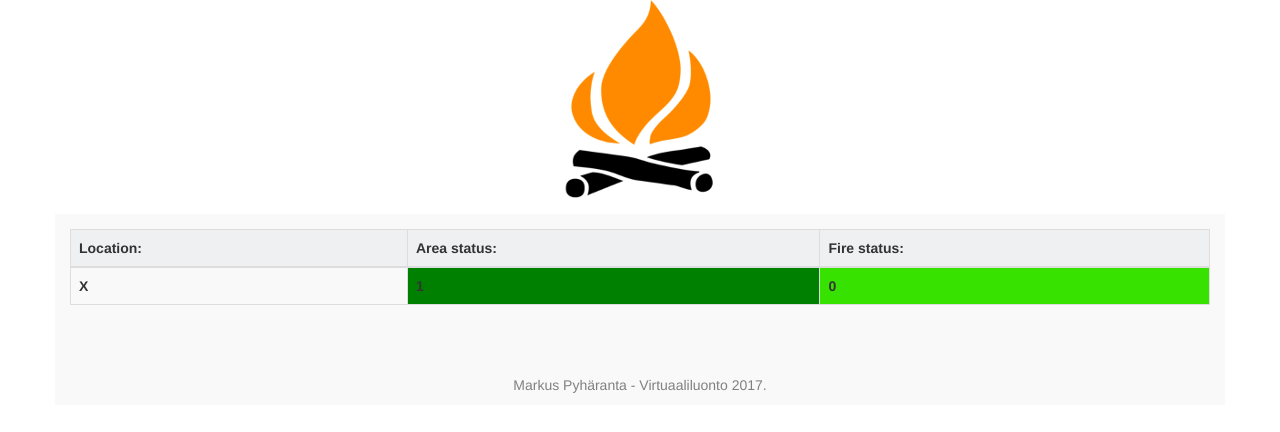
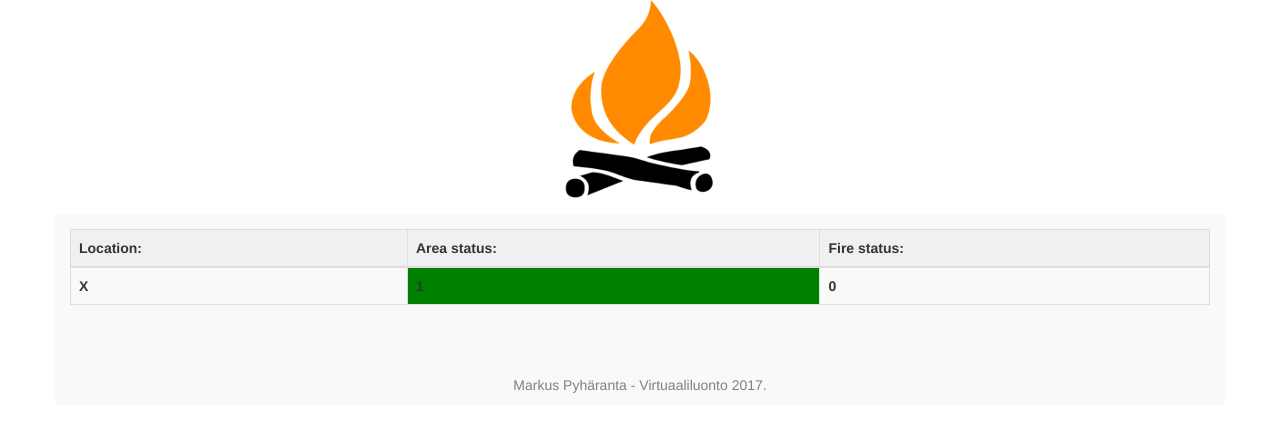
Before and after one commit to wikkii/raspluonto, a PHP site: page / in a window 1280 px wide. Shown: the part 71-503 px from the top of the page. Run offline with PHP 8.4, Linux system fonts and the light colour scheme; lists and menus that the app fills with data are empty; some libraries are stand-ins or nearby versions.

Commit message:
Update styles.css

```diff
--- a/public_html/styles.css
+++ b/public_html/styles.css
@@ -57,13 +57,13 @@ thead {
 
 #pir {
 
-	background-color: #38e200;
+
 
 }
 
 #flame {
 
-	background-color: #38e200;
+
 
 }
 
```
